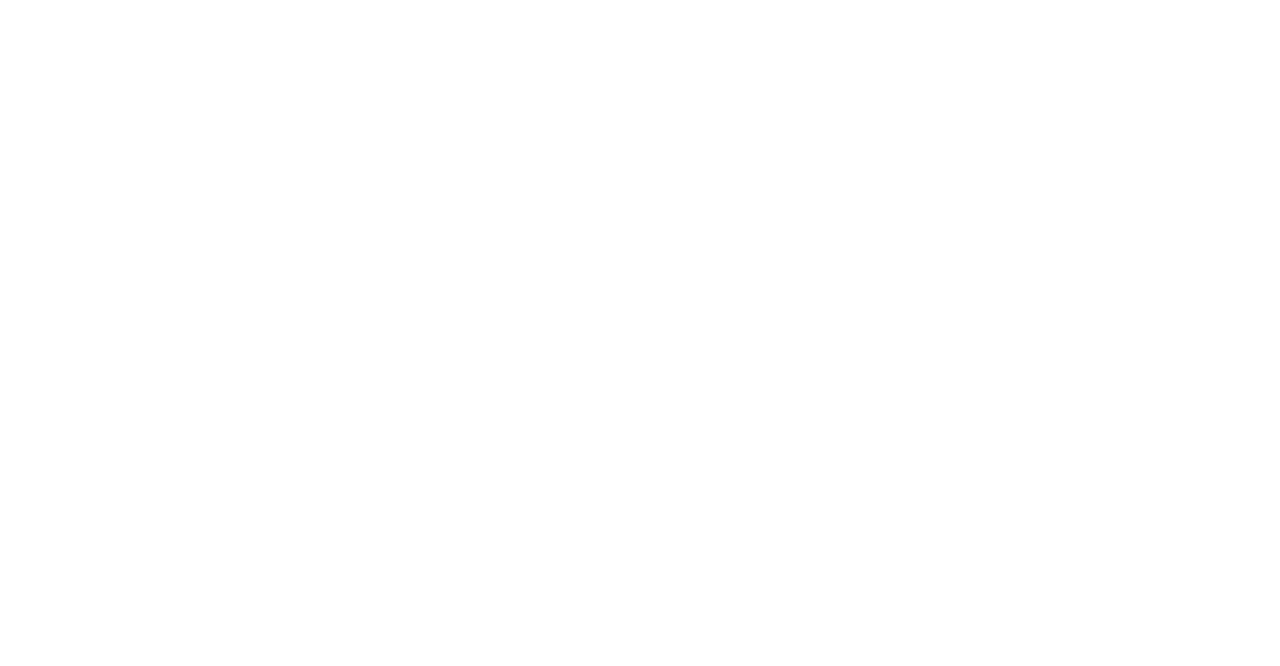
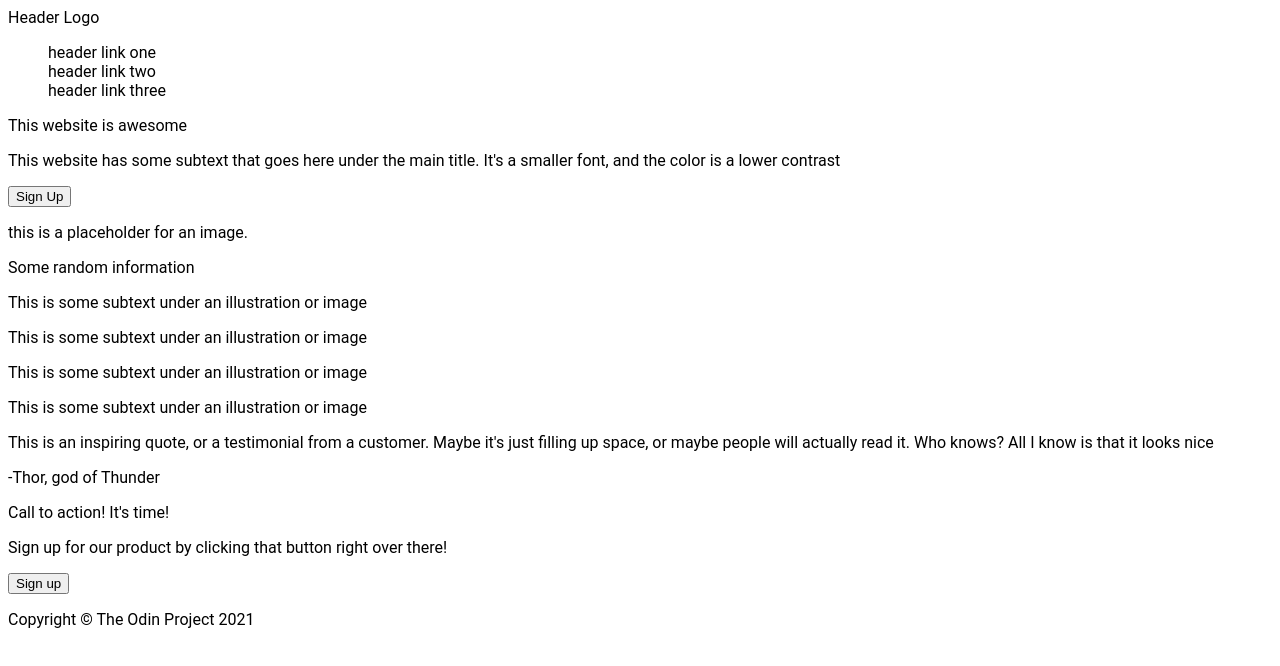
Before and after one commit to DavidOsas/odin-landing-page, a plain HTML site: page index.html in a window 1280 px wide. Drawn offline with Linux system fonts and the light colour scheme.

Commit message:
Finished with the HTML, will make necessary changes to it as I go.

```diff
--- a/index.html
+++ b/index.html
@@ -8,6 +8,82 @@
     <title>Document</title>
 </head>
 <body>
+    <div id="container">
+
+        <!-- Navbar -->
+        <div id="navbar">
+            <div id="logo"><a href="#" id="header-logo-text">Header Logo</a></div>
+            <div id="navbar-text">
+                <ul id="navbar-list">
+                    <li class="navbar-list-items"><a href="">header link one</a></li>
+                    <li class="navbar-list-items"><a href="">header link two</a></li>
+                    <li class="navbar-list-items"><a href="">header link three</a></li>
+                </ul>
+            </div>
+        </div>
+
+        <!-- Top Section -->
+
+        <div id="top">
+            <div id="top-left">
+                <div id="hero">
+                    <p id="hero-text">This website is awesome</p>
+                    <div id="hero-subtext">
+                        <p>This website has some subtext that goes here under the main title. It's a smaller font, and the color is a lower contrast</p>
+                    </div>
+                    <input type="button" value="Sign Up" id="hero-btn"></input>
+                </div>
+            </div>
+            <div id="top-right">
+               <p id="top-right-text">
+                   this is a placeholder for an image.
+               </p>
+            </div>
+        </div>
+
+        <!-- Middle Section -->
+
+        <div id="middle">
+            <div id="middle-top">
+                <p id="middle-header">Some random information</p>
+                <div id="middle-div">
+                   <div class="middle-div-items">
+                       <p>This is some subtext under an illustration or image</p>
+                   </div>
+                   <div class="middle-div-items">
+                       <p>This is some subtext under an illustration or image</p>
+                   </div>
+                   <div class="middle-div-items">
+                       <p>This is some subtext under an illustration or image</p>
+                   </div>
+                   <div class="middle-div-items">
+                       <p>This is some subtext under an illustration or image</p>
+                   </div>
+                </div>
+            </div>
+            <div id="middle-bottom">
+                <p id="middle-bottom-text">This is an inspiring quote, or a testimonial from a customer. Maybe it's just filling up space, or maybe people will actually read it. Who knows? All I know is that it looks nice</p>
+                <p id="middle-bottom-author">-Thor, god of Thunder</p>
+            </div>
+        </div>
+
+        <!-- Bottom -->
+
+        <div id="bottom">
+            <div id="bottom-top">
+                <div id="bottom-top-text">
+                   <p class="header">Call to action! It's time!</p>
+                   <p class="body">Sign up for our product by clicking that button right over there!</p>
+                </div>
+                <div id="bottom-top-button">
+                    <input type="button" value="Sign up" id="btn">
+                </div>
+            </div>
+            <div id="bottom-bottom">
+                <p id="bottom-bottom-text">Copyright © The Odin Project 2021</p>
+            </div>
+        </div>
+    </div>
     <script src="main.js"></script>
 </body>
 </html>
--- a/styles.css
+++ b/styles.css
@@ -3,3 +3,16 @@
     padding: none;
     box-sizing: border-box;
 }
+
+body {
+    font-family: Roboto, BlinkMacSystemFont, 'Segoe UI', Oxygen, Ubuntu, Cantarell, 'Open Sans', 'Helvetica Neue', monospace
+}
+
+a {
+    text-decoration: none;
+    color: black;
+}
+
+ul {
+    list-style: none;
+}
```
